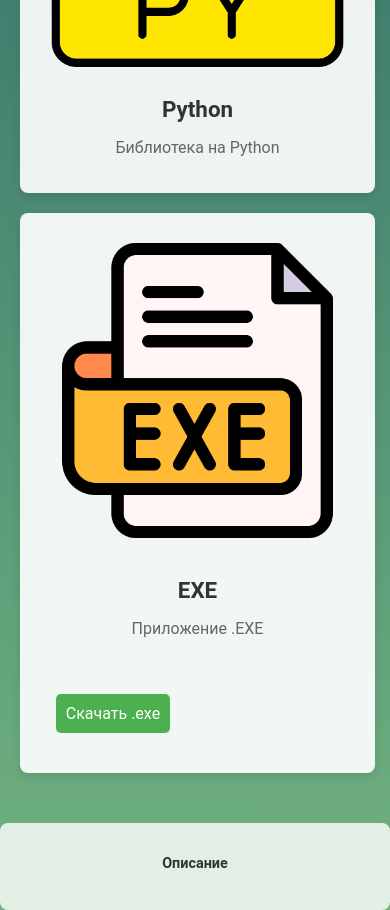
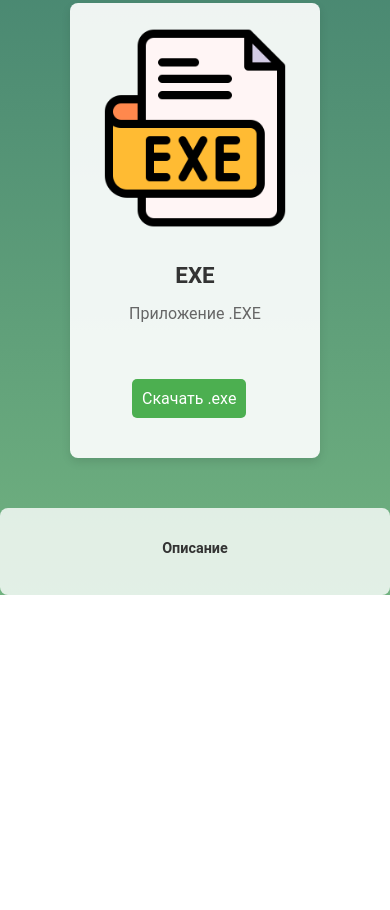
Before and after one commit to atxxxm/UFOWeb.github.io, a plain HTML site: page index.html in a window 390 px wide. Shown: the part 867-1777 px from the top of the page. After the commit the page ends 1462 px from the top, so only its background shows below. Drawn offline with Linux system fonts and the light colour scheme.

Commit message:
index.html

```diff
--- a/index.html
+++ b/index.html
@@ -220,14 +220,15 @@
             }
 
             .card {
-                width: 90%;
+                width: 60%;
                 margin: 10px 0;
             }
 
             .download-card {
-                width: 90%;
+                width: 60%;
                 position: static;
                 margin: 20px auto;
+                text-align: center;
             }
         }
 
```
